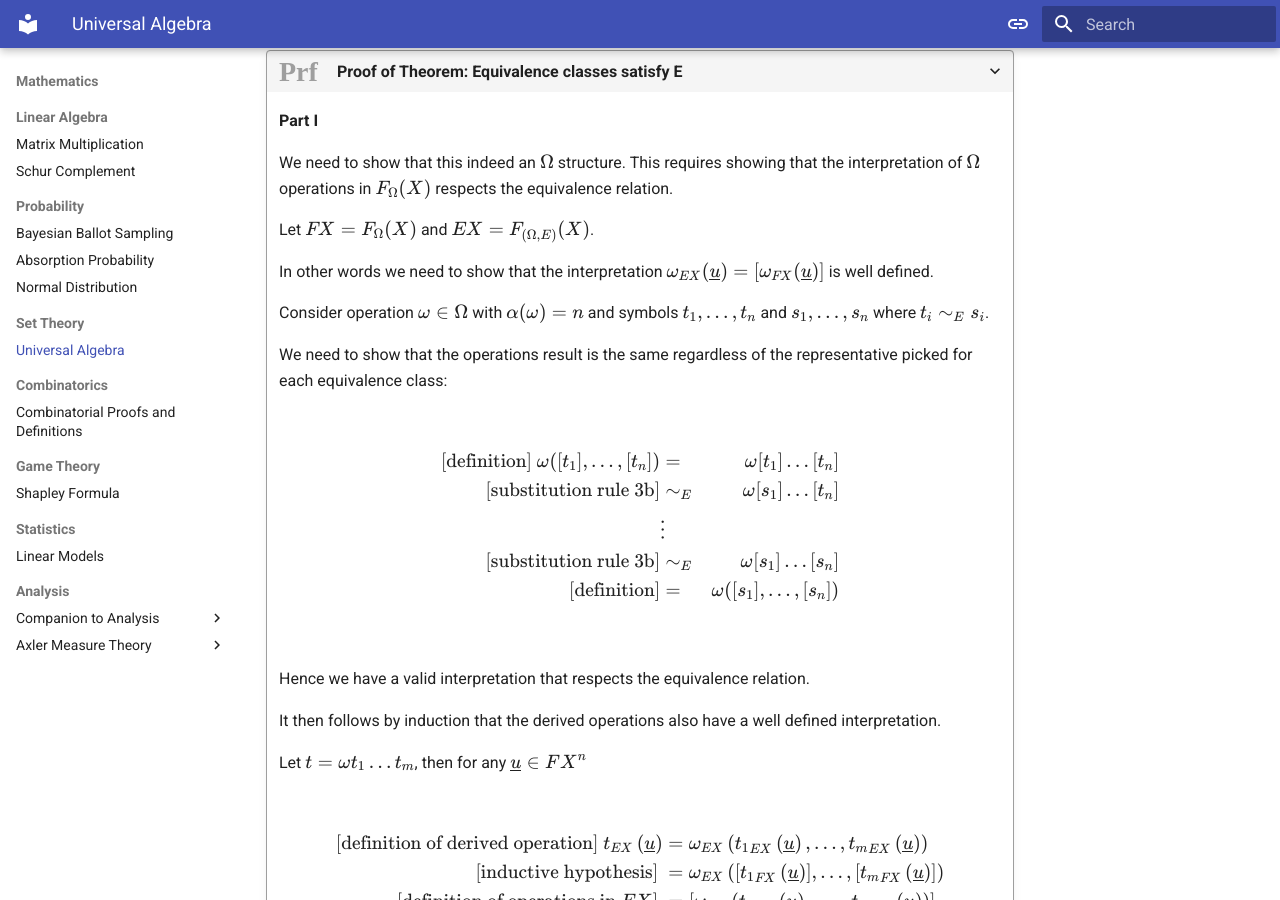
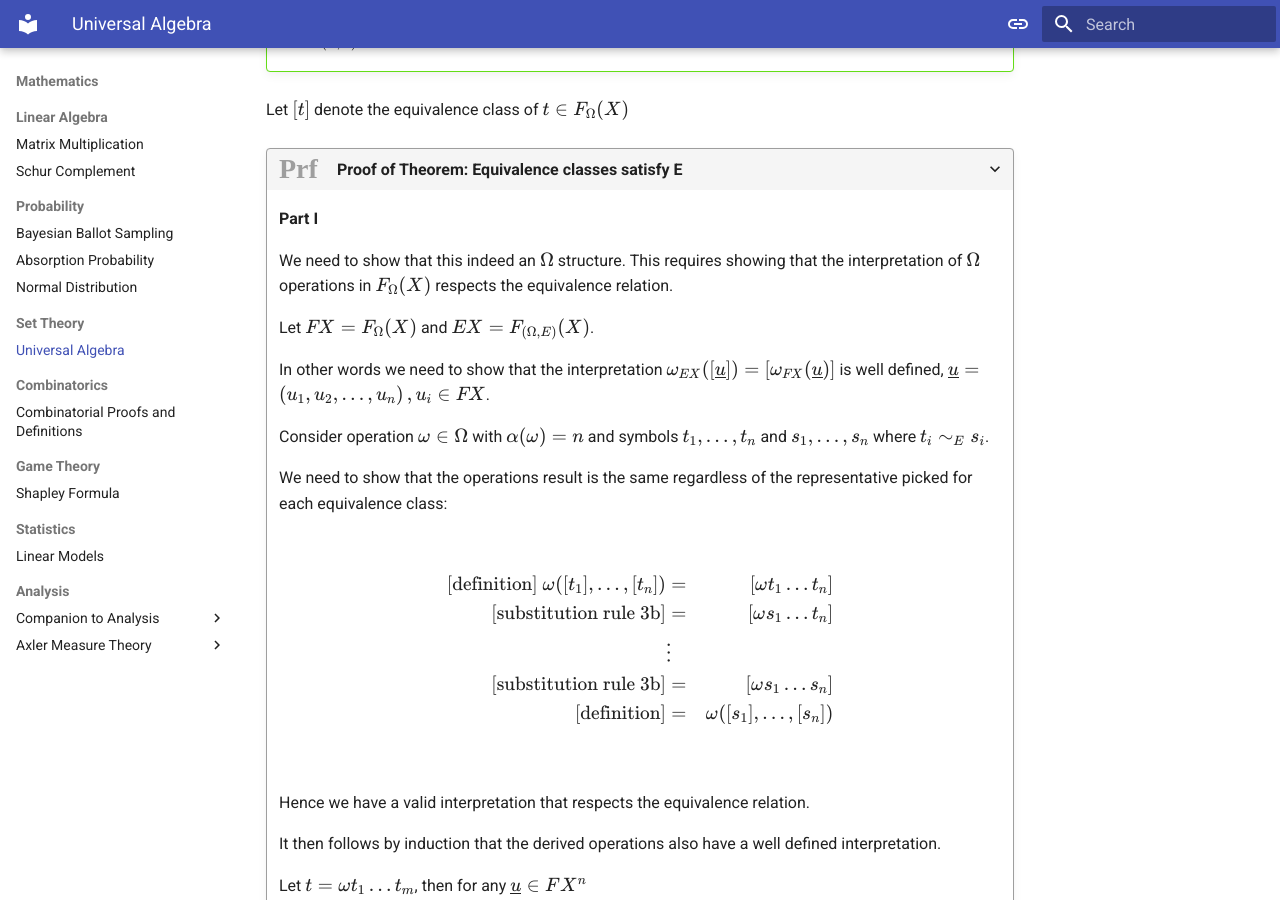
Before and after one commit to JakeRobertBaker/jakerobertbaker.github.io, an MkDocs documentation site: the page built from docs/mathematics/set_theory/universal_algebra.md, in a window 1280 px wide and 900 px high, scrolled down 4517 px. Built offline with MkDocs 1.6.1 and Material for MkDocs 9.7.7, drawn with Linux system fonts in a browser that asks for light colours; some web fonts are replaced; some of the changed text lies outside the part shown.

Commit message:
corrections

```diff
--- a/docs/mathematics/set_theory/universal_algebra.md
+++ b/docs/mathematics/set_theory/universal_algebra.md
@@ -166,8 +166,11 @@
 /// example | Group Theory Model
     attrs: {id: exm-group-model}
 
-A group $G$ is a $\left( \omega, E \right)$ model where $\Omega = \{ m,i,e\}$ and
-$E=\{(m x_1 m x_2 x_3 = m m x_1 x_2 x_3), (mex_1=x_1), (m i x_1 x_1 = e)\}$
+A group $G$ is a $\left( \Omega, E \right)$ model where $\Omega = \{ m,i,e\}$ and
+
+$$
+E=\{(m x_1 m x_2 x_3 = m m x_1 x_2 x_3), (mex_1=x_1), (m i x_1 x_1 = e)\}
+$$
 ///
 
 /// definition | Derived Equations
@@ -226,7 +229,7 @@
 
 Let $FX=F_{\Omega}(X)$ and $EX=F_{(\Omega, E)}(X)$.
 
-In other words we need to show that the interpretation $\omega_{EX}(\underline{u})=[\omega_{FX}(\underline{u})]$ is well defined.
+In other words we need to show that the interpretation $\omega_{EX}([\underline{u}])=[\omega_{FX}(\underline{u})]$ is well defined, $\underline{u} = \left( u_1, u_2, \dots, u_n \right), u_i \in FX$.
 
 Consider operation $\omega \in \Omega$ with $\alpha(\omega)=n$ and symbols $t_1,\dots, t_n$ and $s_1, \dots, s_n$ where $t_i \sim_{E} s_i$.
 
@@ -237,17 +240,17 @@
 \text{[definition] }
 \omega([t_1], \dots, [t_n])
 &=
-&\omega [t_1] \dots [t_n]
+& [\omega t_1 \dots t_n]
 \\
 \text{[substitution rule 3b]}
-& \sim_E
-&\omega [s_1] \dots [t_n]
+& =
+& [\omega s_1 \dots t_n]
 \\
 &\vdots
 \\
 \text{[substitution rule 3b]}
-&\sim_E
-&\omega [s_1] \dots [s_n]
+& =
+& [\omega s_1 \dots s_n]
 \\
 \text{[definition]}
 &=
```
